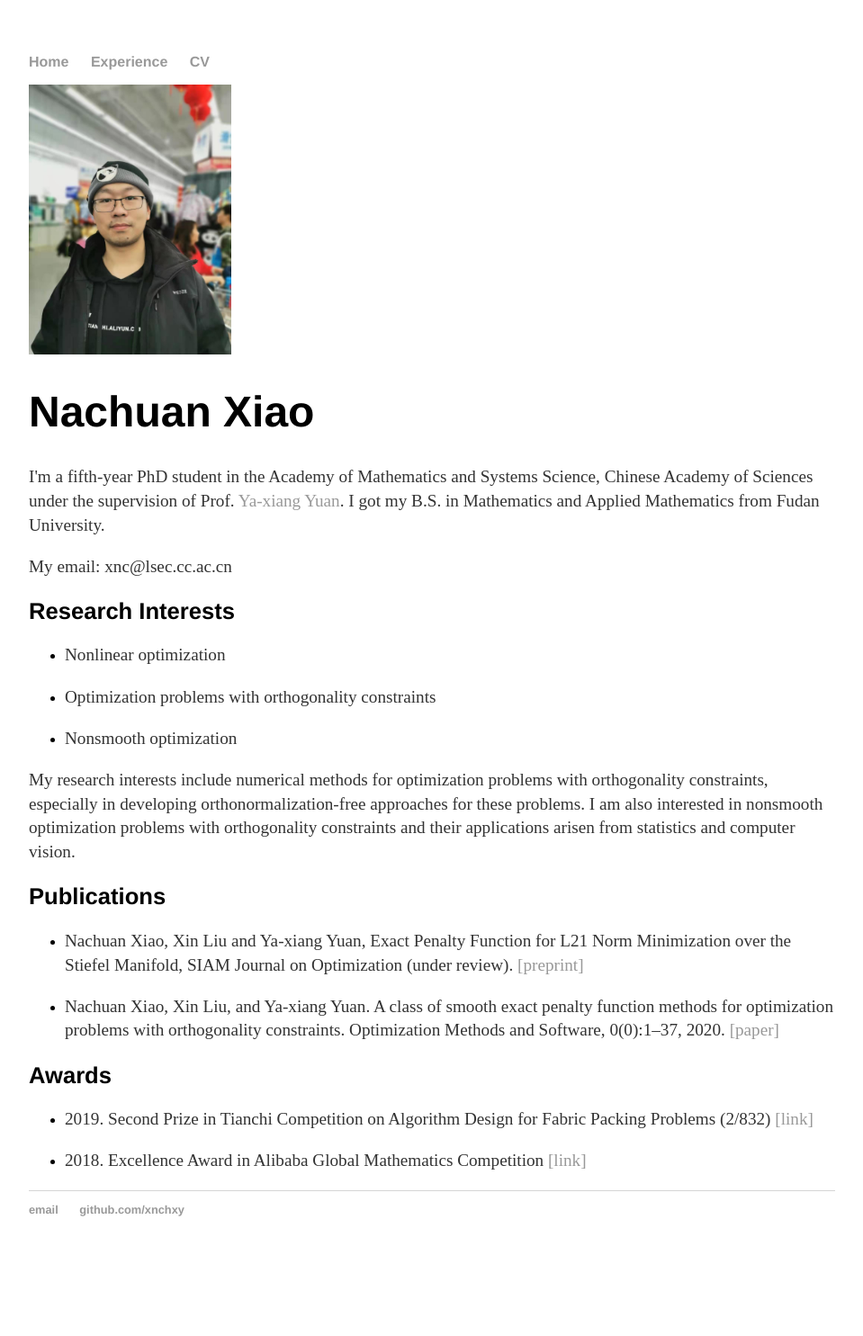
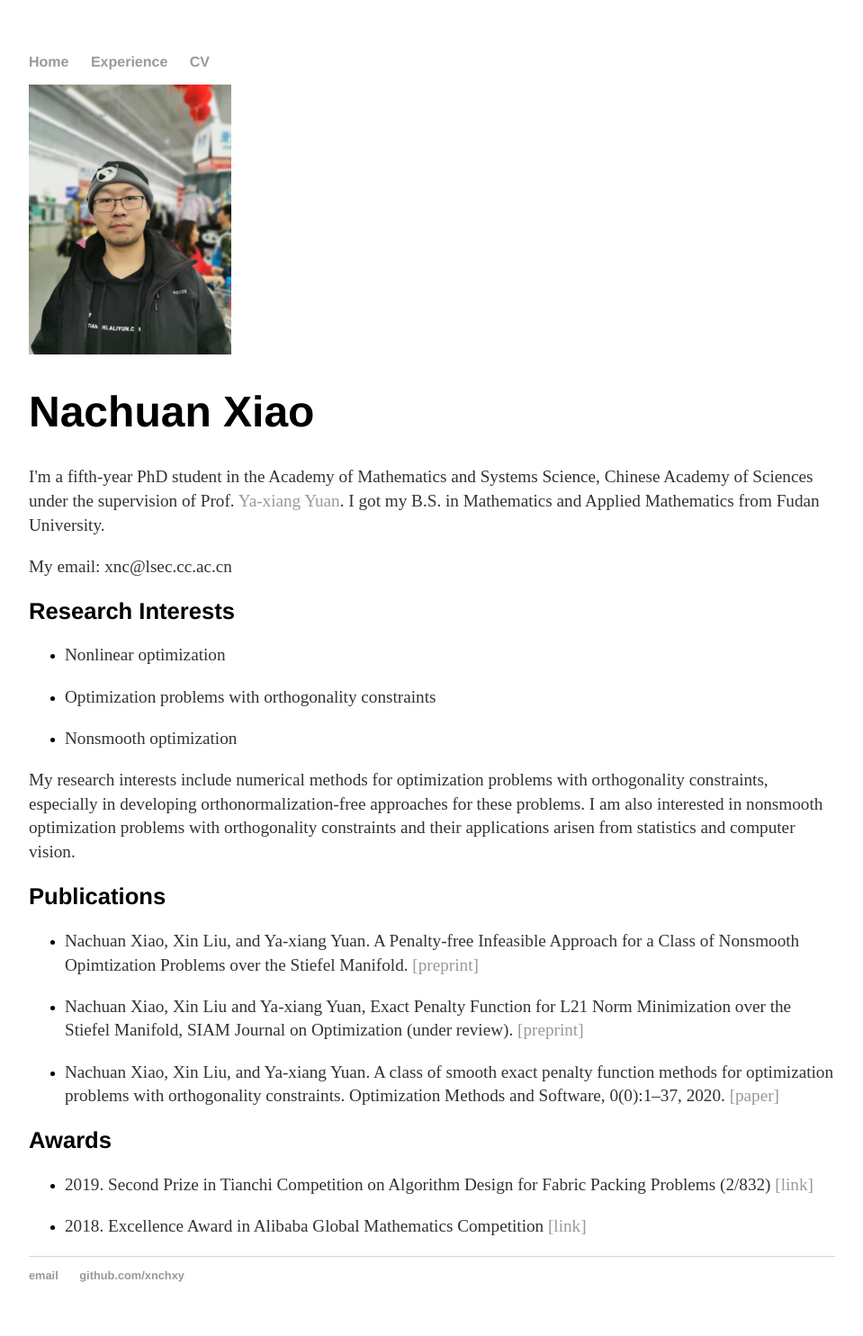
Before and after one commit to xnchxy/xnchxy.github.io, a Jekyll site: the page built from index.html, in a window 1280 px wide. Shown: the whole page at 90% size, without its empty margins (160-1119 px from the left). Built offline with Jekyll 4.4.1, drawn with Linux system fonts in a browser that asks for light colours; before the commit the page ends 1412 px from its top, so only the background shows below that.

Commit message:
Update index.html

```diff
--- a/index.html
+++ b/index.html
@@ -22,8 +22,9 @@ title: Nachuan Xiao's Homepage
 <div class="about">
         <h2>Publications</h2>
 	<ul>
+		<li><p>Nachuan Xiao, Xin Liu, and Ya-xiang Yuan. A Penalty-free Infeasible Approach for a Class of Nonsmooth Opimtization Problems over the Stiefel Manifold. <a href="">[preprint]</a></p></li>
 		<li><p>Nachuan Xiao, Xin Liu and Ya-xiang Yuan, Exact Penalty Function for L21 Norm Minimization over the Stiefel Manifold, SIAM Journal on Optimization (under review). <a href="http://www.optimization-online.org/DB_HTML/2020/07/7908.html">[preprint]  </a></p></li>
-		<li><p>Nachuan Xiao, Xin Liu, and Ya-xiang Yuan. A class of smooth exact penalty function methods for optimization problems with orthogonality constraints. Optimization Methods and Software, 0(0):1–37, 2020. <a href="https://www.tandfonline.com/doi/full/10.1080/10556788.2020.1852236?journalCode=goms20">[paper]</a></p></li>
+		<li><p>Nachuan Xiao, Xin Liu, and Ya-xiang Yuan. A class of smooth exact penalty function methods for optimization problems with orthogonality constraints. Optimization Methods and Software, 0(0):1–37, 2020. <a href="https://www.tandfonline.com/doi/full/10.1080/10556788.2020.1852236?journalCode=goms20">[paper] </a></p></li>
 	</ul>
 </div>
 <div class="about">
```
